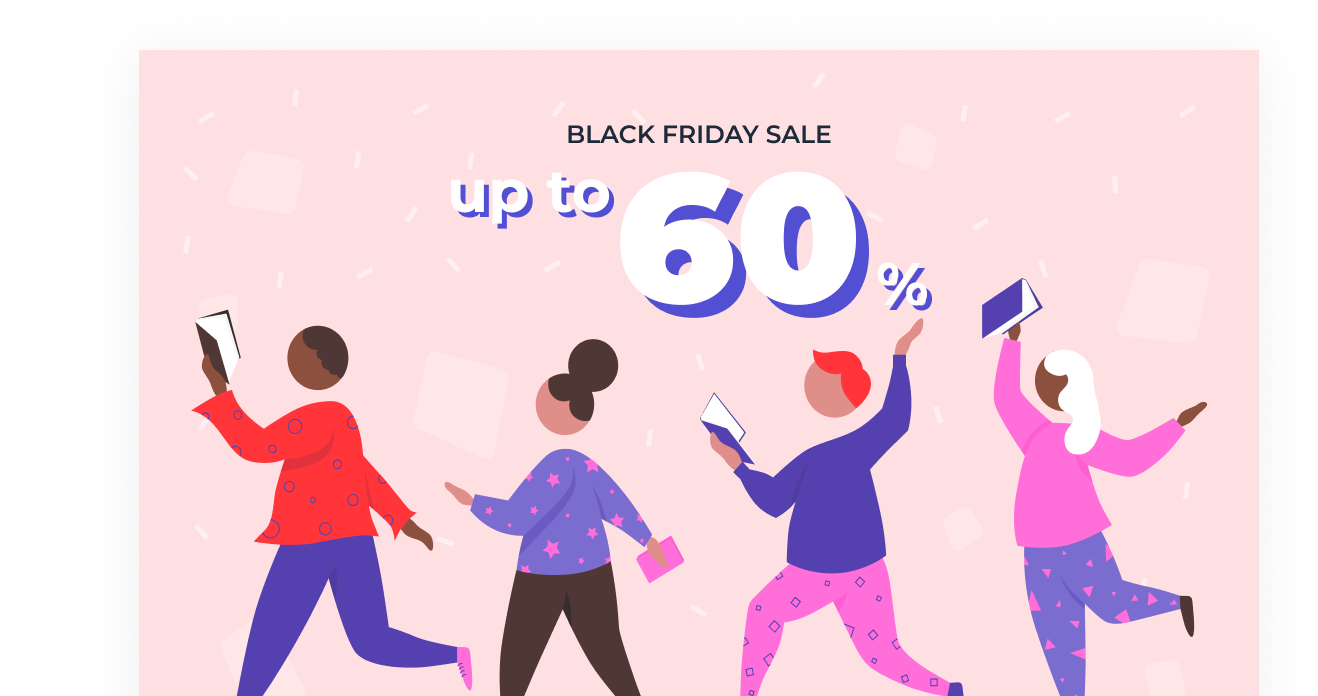
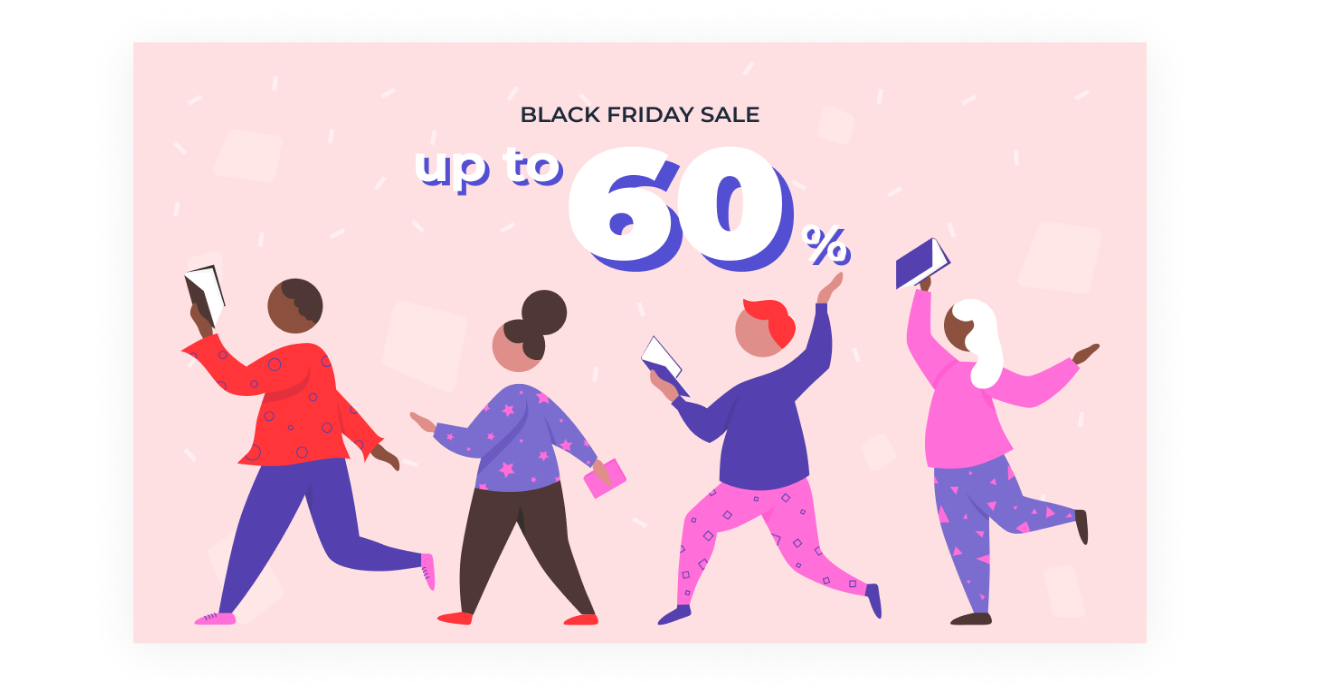
Before and after one commit to Denis-sit/Bookshop, a website built with webpack: page index.html in a window 1280 px wide. Shown: the part 88-784 px from the top of the page, 1318 px wide, since content can reach past the window. Built offline with nearby package versions, Linux system fonts and the light colour scheme.

Commit message:
The content for the slider has been styled

```diff
--- a/index.html
+++ b/index.html
@@ -49,6 +49,9 @@
                 </div>
                 <div class="slider__card-link">Change old book on new</div>
                 <div class="slider__card-link">top 100 books 2022</div>
+                <span class="header__dot_button"></span>
+                <span class="header__dot_button"></span>
+                <span class="header__dot_button"></span>
             </section>
             <section class="">
                 <aside class="book-list__menu">
--- a/src/modules/scss/slider.scss
+++ b/src/modules/scss/slider.scss
@@ -1,6 +1,16 @@
 @import 'fonts';
 
 .slider__container{
-    max-width: 1120px;
-    max-height: 702px;
+    overflow: hidden;
 }
+
+.slider__tape{
+    display: flex;
+    width: 3360px;
+    height: 702px;
+}
+
+.slider__tape img{
+    width: 1120px;
+    height: 702px;
+}
--- a/src/modules/scss/style.scss
+++ b/src/modules/scss/style.scss
@@ -1 +1,2 @@
 @import 'header';
+@import 'slider';
```
